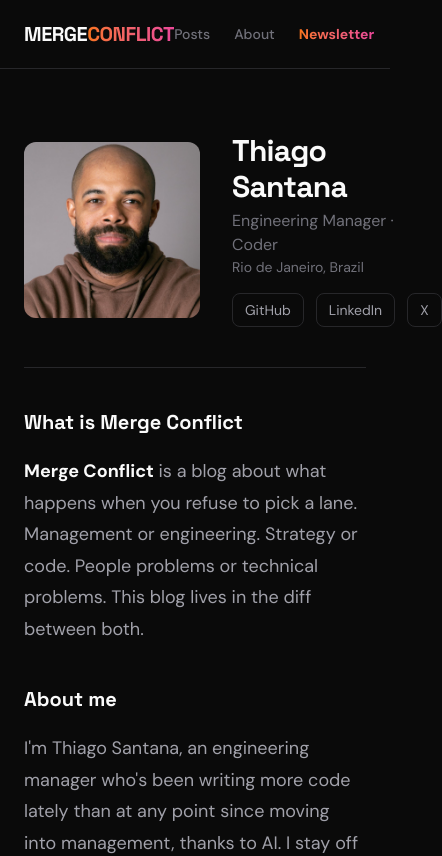
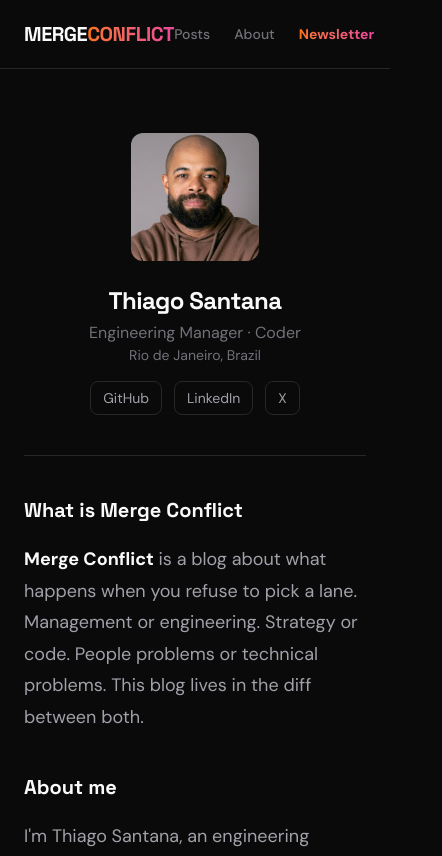
Before and after one commit to tsantana84/mergeconflict, a Next.js app: page /about in a window 390 px wide. Shown: the top 856 px of the page, 442 px wide, since content can reach past the window. Built offline with nearby package versions, Linux system fonts and the light colour scheme; no server answers.

Commit message:
fix: make about page hero responsive for mobile
Stack photo and text vertically on mobile, center-align content,
and scale down photo/heading sizes for smaller screens.

Co-Authored-By: Claude Opus 4.6 (1M context) <noreply@anthropic.com>

```diff
--- a/app/about/page.tsx
+++ b/app/about/page.tsx
@@ -21,24 +21,24 @@ export default function AboutPage() {
   return (
     <div className="mx-auto max-w-2xl px-6 py-16">
       {/* Hero: photo + name/tagline/socials */}
-      <div className="flex items-center gap-8">
+      <div className="flex flex-col items-center text-center sm:flex-row sm:items-center sm:text-left gap-6 sm:gap-8">
         <Image
           src="/images/thiago.jpg"
           alt="Thiago Santana"
           width={176}
           height={176}
-          className="h-44 w-44 flex-shrink-0 rounded-xl object-cover"
+          className="h-32 w-32 sm:h-44 sm:w-44 flex-shrink-0 rounded-xl object-cover"
           priority
         />
         <div>
-          <h1 className="font-heading text-3xl font-extrabold tracking-tight text-text-primary">
+          <h1 className="font-heading text-2xl sm:text-3xl font-extrabold tracking-tight text-text-primary">
             Thiago Santana
           </h1>
           <p className="mt-1 text-text-muted">
             Engineering Manager &middot; Coder
           </p>
           <p className="text-sm text-text-muted">Rio de Janeiro, Brazil</p>
-          <div className="mt-4 flex gap-3">
+          <div className="mt-4 flex justify-center sm:justify-start gap-3">
             {socials.map((s) => (
               <a
                 key={s.label}
```
